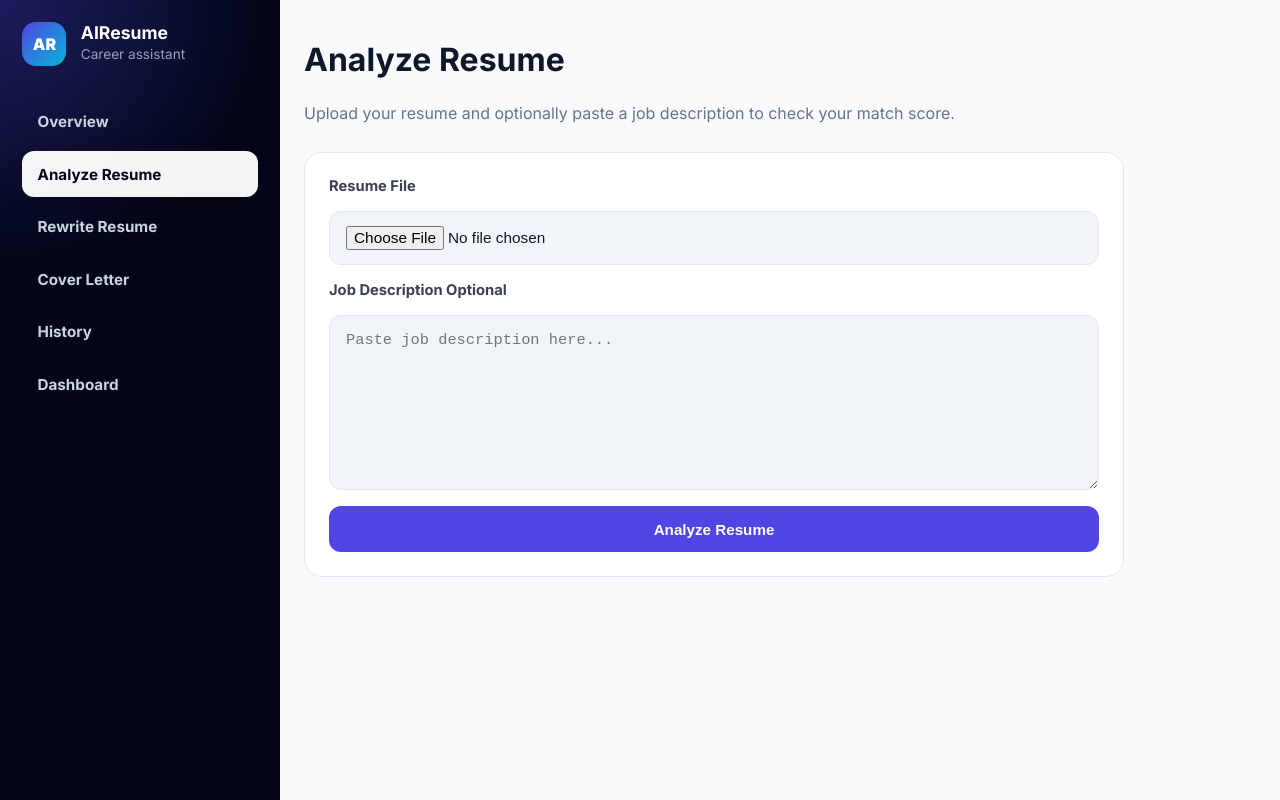
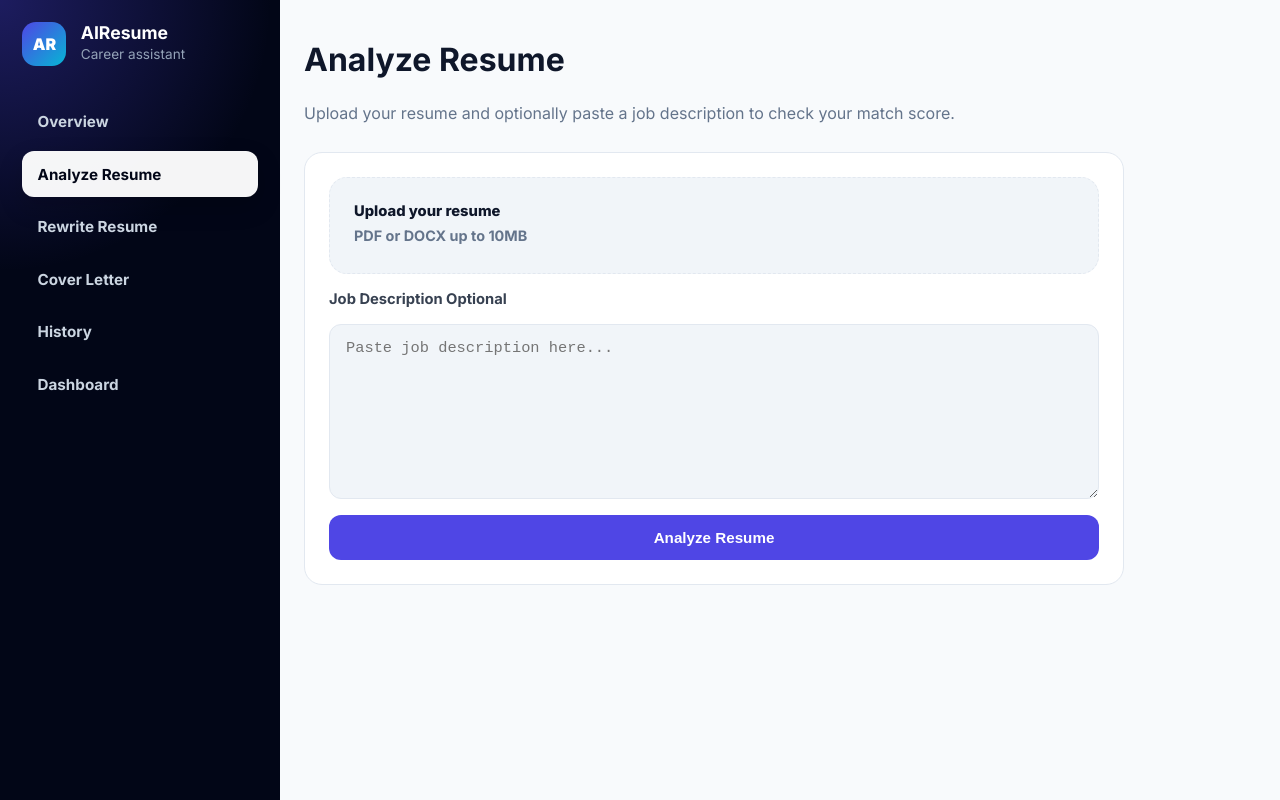
Before and after one commit to nirupamm/ai-resume-analyzer, a React app in the folder frontend/: page /analyze in a window 1280 px wide. Built offline with nearby package versions, Linux system fonts and the light colour scheme; the HTML template or start-up script is replaced by a standard one.

Commit message:
Improve custom file upload UI

```diff
--- a/frontend/src/index.css
+++ b/frontend/src/index.css
@@ -581,3 +581,38 @@ button:disabled {
     padding: 2rem;
   }
 }
+.file-upload {
+  border: 1.5px dashed var(--border);
+  background: var(--surface-soft);
+  border-radius: 18px;
+  padding: 1.5rem;
+  cursor: pointer;
+  transition: 0.2s ease;
+}
+
+.file-upload:hover {
+  border-color: var(--primary);
+  background: #eef2ff;
+}
+
+.file-upload input {
+  display: none;
+}
+
+.file-upload-title {
+  font-weight: 800;
+  color: var(--text);
+  margin-bottom: 0.3rem;
+}
+
+.file-upload-subtitle {
+  color: var(--muted);
+  font-size: 0.9rem;
+  margin: 0;
+}
+
+.file-name {
+  margin-top: 0.8rem;
+  color: var(--primary);
+  font-weight: 700;
+}
--- a/frontend/src/pages/AnalyzeResume.jsx
+++ b/frontend/src/pages/AnalyzeResume.jsx
@@ -58,12 +58,18 @@ export default function AnalyzeResume() {
       </p>
 
       <form onSubmit={handleAnalyze} className="form-card">
-        <label>Resume File</label>
-        <input
-          type="file"
-          accept=".pdf,.doc,.docx"
-          onChange={(e) => setResume(e.target.files[0])}
-        />
+       <label className="file-upload">
+  <input
+    type="file"
+    accept=".pdf,.doc,.docx"
+    onChange={(e) => setResume(e.target.files[0])}
+  />
+
+  <div className="file-upload-title">Upload your resume</div>
+  <p className="file-upload-subtitle">PDF or DOCX up to 10MB</p>
+
+  {resume && <div className="file-name">{resume.name}</div>}
+</label>
 
         <label>Job Description Optional</label>
         <textarea
--- a/frontend/src/pages/CoverLetter.jsx
+++ b/frontend/src/pages/CoverLetter.jsx
@@ -56,13 +56,18 @@ export default function CoverLetter() {
       </p>
 
       <form onSubmit={handleGenerate} className="form-card">
-        <label>Resume</label>
+        <label className="file-upload">
+  <input
+    type="file"
+    accept=".pdf,.doc,.docx"
+    onChange={(e) => setResume(e.target.files[0])}
+  />
 
-        <input
-          type="file"
-          accept=".pdf,.doc,.docx"
-          onChange={(e) => setResume(e.target.files[0])}
-        />
+  <div className="file-upload-title">Upload your resume</div>
+  <p className="file-upload-subtitle">PDF or DOCX up to 10MB</p>
+
+  {resume && <div className="file-name">{resume.name}</div>}
+</label>
 
         <label>Company Name</label>
 
--- a/frontend/src/pages/RewriteResume.jsx
+++ b/frontend/src/pages/RewriteResume.jsx
@@ -56,12 +56,18 @@ export default function RewriteResume() {
       </p>
 
       <form onSubmit={handleRewrite} className="form-card">
-        <label>Resume File</label>
-        <input
-          type="file"
-          accept=".pdf,.doc,.docx"
-          onChange={(e) => setResume(e.target.files[0])}
-        />
+        <label className="file-upload">
+  <input
+    type="file"
+    accept=".pdf,.doc,.docx"
+    onChange={(e) => setResume(e.target.files[0])}
+  />
+
+  <div className="file-upload-title">Upload your resume</div>
+  <p className="file-upload-subtitle">PDF or DOCX up to 10MB</p>
+
+  {resume && <div className="file-name">{resume.name}</div>}
+</label>
 
         <button type="submit" disabled={loading}>
           {loading ? "Rewriting..." : "Rewrite Resume"}
```
